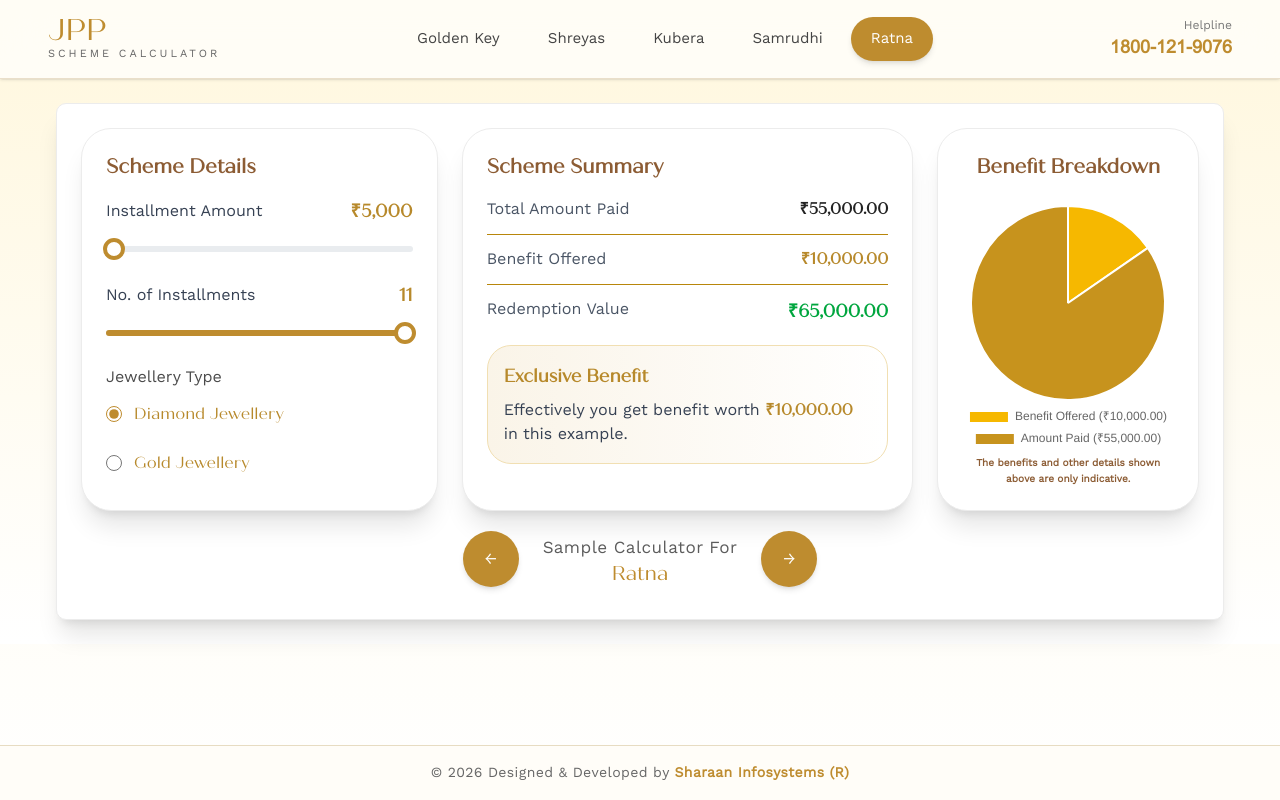
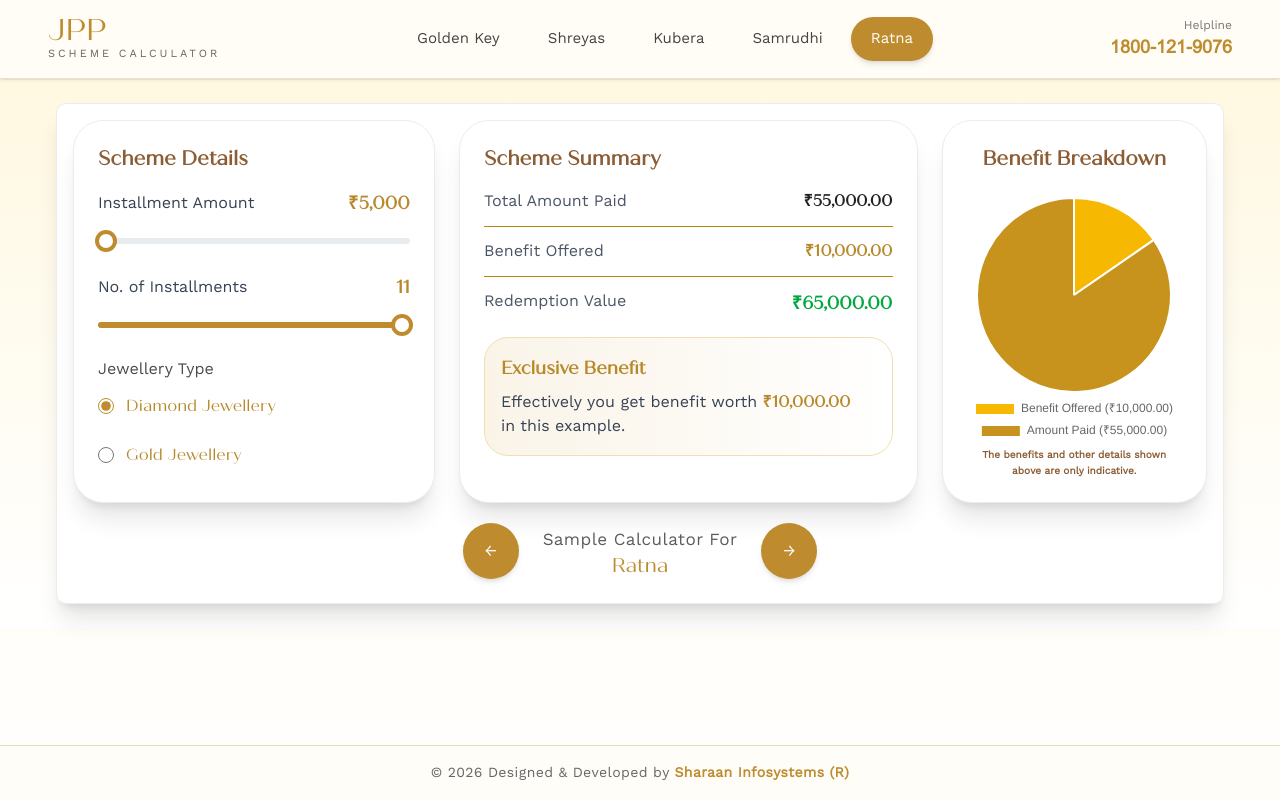
Before and after one commit to bhima-gold-project/jpp_calculator_staging, a Next.js app: page /ratna in a window 1280 px wide. Built offline with nearby package versions, Linux system fonts and the light colour scheme.

Commit message:
some padding fixes

```diff
--- a/src/app/ratna/page.js
+++ b/src/app/ratna/page.js
@@ -147,7 +147,7 @@ const Ratna = () => {
         <div className="bg-linear-to-b from-[#fff8e1] to-[#ffffff] px-4 py-6 md:px-8 lg:px-14">
 
 
-            <div className=" bg-white rounded-[10px] shadow-xl border border-[#ececec] p-6">
+            <div className=" bg-white rounded-[10px] shadow-xl border border-[#ececec] p-4">
 
                 {/* Main Grid */}
                 <div className="grid grid-cols-1 xl:grid-cols-12 gap-6">
```
